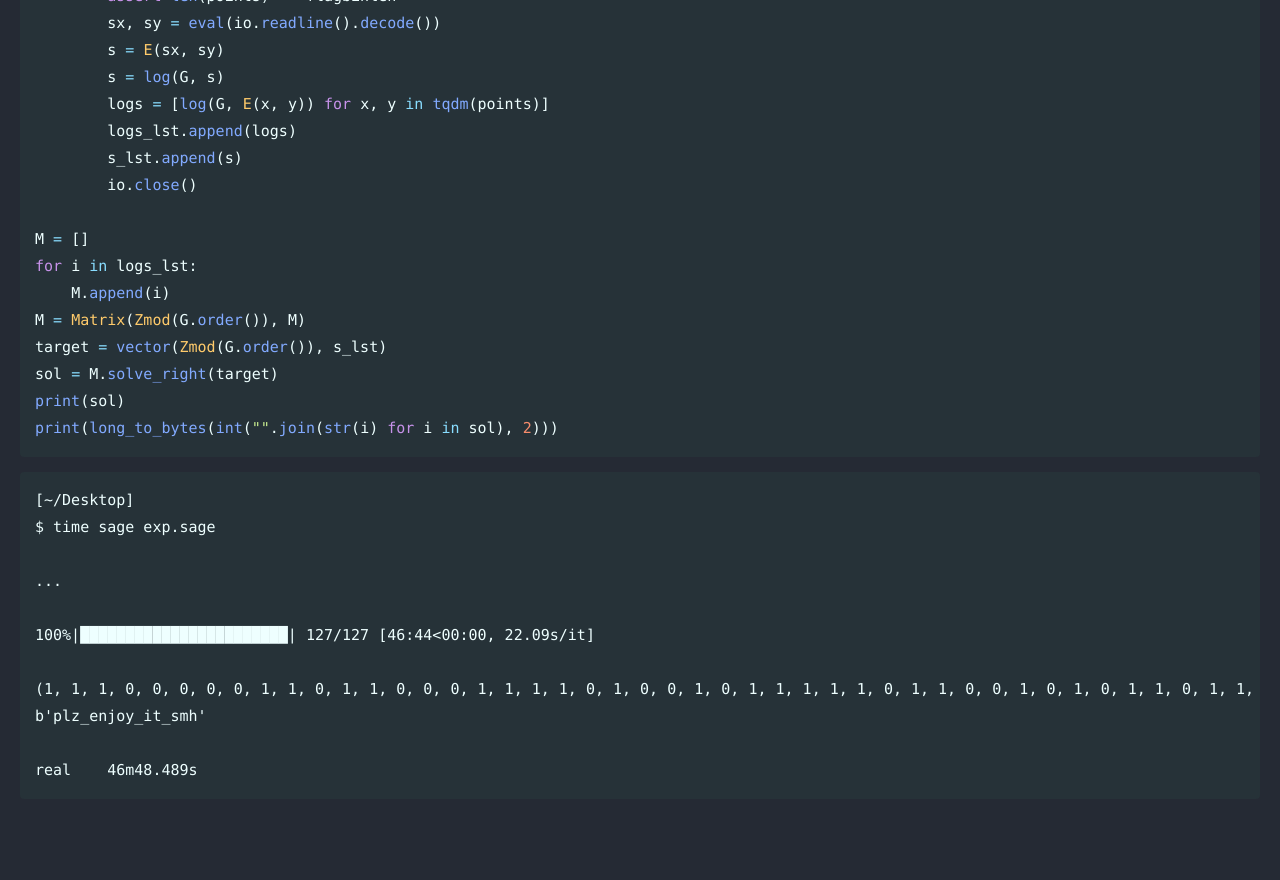
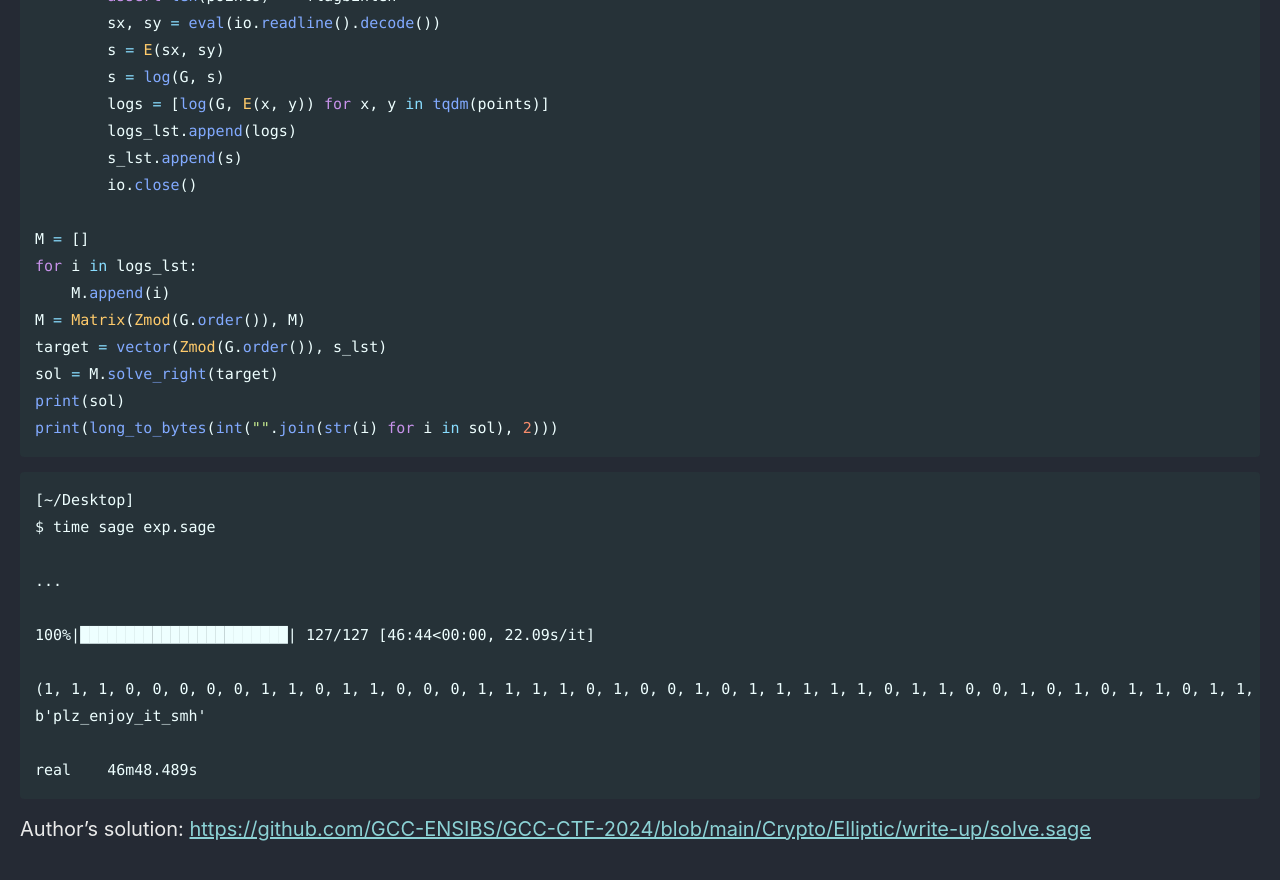
Before and after one commit to Connor-McCartney/Connor-McCartney.github.io, a Jekyll site: the page built from _pages/cryptography/ecc/Elliptic-GCC-CTF-2024.md, in a window 1280 px wide and 900 px high, scrolled down 3454 px. Shown: the top 880 px of the window. Built offline with Jekyll 4.4.1, drawn with Linux system fonts in a browser that asks for light colours; cached includes are drawn as plain includes; before the commit the page ends 4298 px from its top, so only the background shows below that.

Commit message:
Update Elliptic-GCC-CTF-2024.md

````diff
--- a/_pages/cryptography/ecc/Elliptic-GCC-CTF-2024.md
+++ b/_pages/cryptography/ecc/Elliptic-GCC-CTF-2024.md
@@ -159,3 +159,7 @@ b'plz_enjoy_it_smh'
 
 real    46m48.489s
 ```
+
+
+
+Author's solution: <https://github.com/GCC-ENSIBS/GCC-CTF-2024/blob/main/Crypto/Elliptic/write-up/solve.sage>
````
